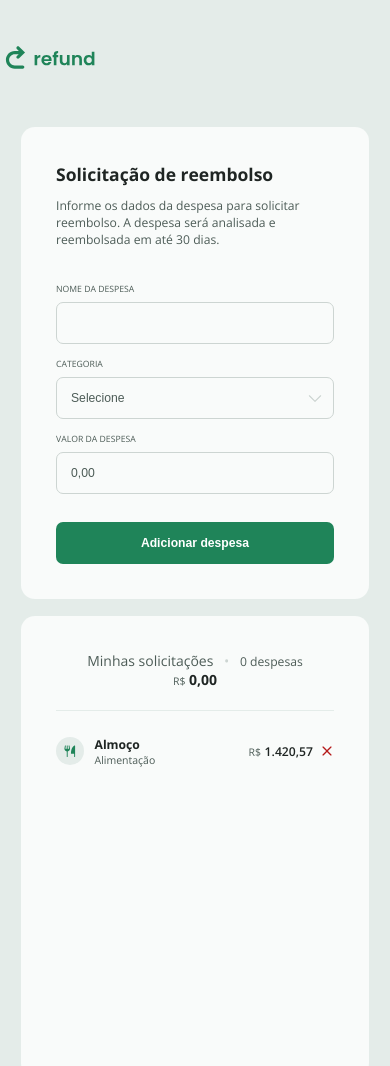
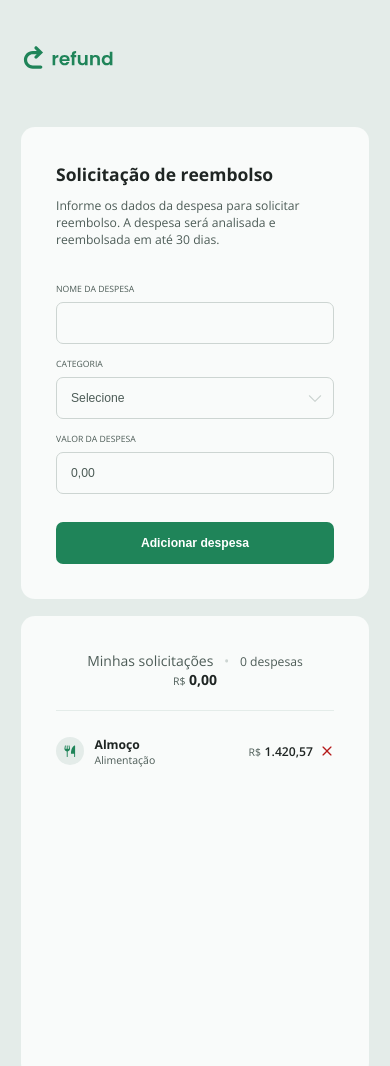
Before and after one commit to felipebalaminut/refund, a plain HTML site: page index.html in a window 390 px wide. Shown: the top 1066 px of the page. Drawn offline with nearby package versions, Linux system fonts and the light colour scheme.

Commit message:
style: fix logo on mobile layout

```diff
--- a/styles.css
+++ b/styles.css
@@ -277,6 +277,10 @@ aside ul {
     font-size: 14px;
   }
 
+  .logo {
+    margin: 3rem 1.25rem 2rem;
+  }
+
   main,
   aside {
     min-width: 100%;
@@ -301,6 +305,10 @@ aside ul {
 }
 
 @media (max-width: 620px) {
+  .logo {
+    margin: 3rem 1.25rem 2rem;
+  }
+
   .inputs-row {
     flex-direction: column;
   }
```
